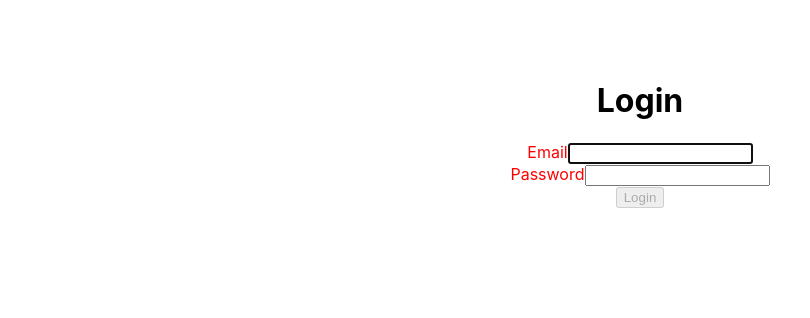
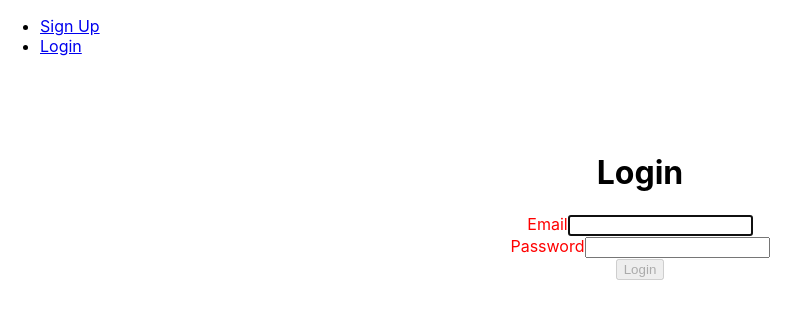
Before and after one commit to gbcoding/react.log, a React (Create React App) app in the folder client/: page / in a window 1280 px wide. Shown: the top 318 px of the page, without its empty margins (0-810 px from the left). Built offline with nearby package versions, Linux system fonts and the light colour scheme.

Commit message:
Some Routes Added

```diff
--- a/client/src/App.js
+++ b/client/src/App.js
@@ -1,16 +1,44 @@
 import React, { Component } from 'react';
+import { Switch, Route, Link, BrowserRouter } from 'react-router-dom';
 import './App.css';
-import Login from './components/login/Login'
+import Login from './components/login/Login';
+import SignUpPage from './components/sign_up/SignUp';
 
 // Main component
+
+
+const Main = () => (
+  <main>
+    <Switch>
+      <Route exact path='/SignUp' component={SignUpPage}/>
+      <Route exact path='/' component={Login}/>
+    </Switch>
+  </main>
+)
+
+const Header = () => (
+  <header style={{textAlign: "left"}}>
+    <nav>
+      <ul>
+        <li><Link to='/SignUp'>Sign Up</Link></li>
+        <li><Link to='/'>Login</Link></li>
+      </ul>
+    </nav>
+  </header>
+)
+
 class App extends Component {
   render() {
     return (
+      <BrowserRouter>
       <div className="App">
-       <Login />
+        <Header />
+        <Main />
       </div>
+      </BrowserRouter>
     );
   }
 }
 
+
 export default App;
```
